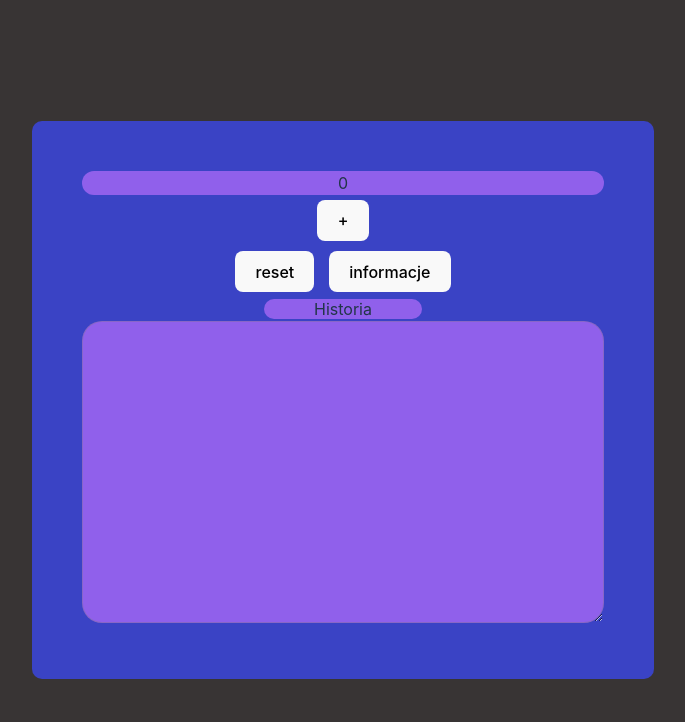
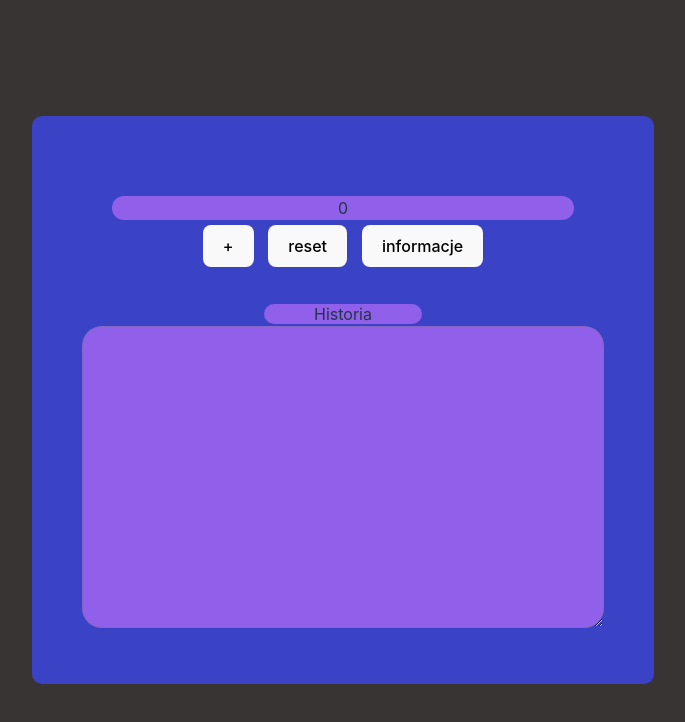
Before and after one commit to h3x4d3cim4l/licznikINT, a React (Vite) app: page / in a window 1280 px wide. Shown: the top 722 px of the page, without its empty margins (297-982 px from the left). Built offline with nearby package versions, Linux system fonts and the light colour scheme.

Commit message:
ukonczono responsywnosc

```diff
--- a/src/App.jsx
+++ b/src/App.jsx
@@ -58,12 +58,18 @@ export const App  = () => {
 
   return (
     <div className='overlay'>
-      <div className="windowCount">{licznik}</div>
-      <div className='ops'>
-      <button onClick={(e)=>handleClick(e)} onAuxClick={(e)=>handleClick(e)} id="plus">+</button><br/> <button onClick={(e)=>handleReset(e)}>reset</button> <button onClick={()=>handleInfo()}>informacje</button>
-      <br/>
-      <label htmlFor="recent">Historia</label><br/>
-      <textarea disabled id="recent" value={historia}></textarea>
+
+      <div className='countRoot'>
+        <div className="windowCount">{licznik}</div>
+        <div className='ops'>
+          <button onClick={(e)=>handleClick(e)} onAuxClick={(e)=>handleClick(e)} id="plus">+</button> <button onClick={(e)=>handleReset(e)}>reset</button> <button onClick={()=>handleInfo()}>informacje</button>
+          <br/>
+        </div>
+      </div>
+
+      <div className='history'>
+        <label htmlFor="recent">Historia</label><br/>
+        <textarea disabled id="recent" value={historia}></textarea>
       </div>
     </div>
   )
--- a/src/css/App.css
+++ b/src/css/App.css
@@ -11,6 +11,7 @@
   background-color: rgb(58, 67, 197) ;
   padding:50px;
   border-radius: 10px;
+  display:block;
 
 
 }
@@ -44,3 +45,15 @@ label{
   width:100%;
   padding:0 50px;
 }
+
+.countRoot{
+  margin:30px;
+}
+
+@media (min-width: 1500px) {
+  .overlay
+  {
+    display: flex;
+  }
+
+}
```
